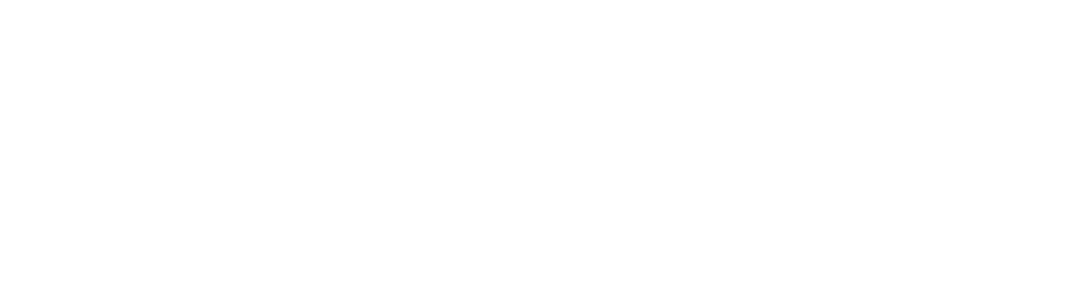
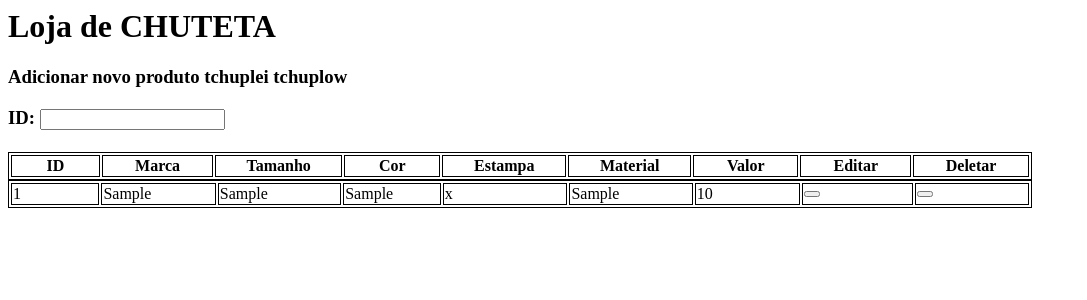
Before and after one commit to RafaBobsin/crud-grupoD, a PHP site: page /conection.php in a window 1280 px wide. Before the commit the part shown is empty. Shown: the top 300 px of the page, without its empty margins (0-1087 px from the left). Run offline with PHP 8.4, Linux system fonts and the light colour scheme; tables that the repository leaves empty or names only in its code hold one stand-in row (values such as "Sample post"); lists and menus that the app fills with data are empty.

Commit message:
add read for table produto

```diff
--- a/conection.php
+++ b/conection.php
@@ -1,5 +1,76 @@
 <?php
 
-    $db = new PDO("mysql:host-localhost;dbname=chupeta", "root", "")
+    $connection = new PDO("mysql:host=localhost;dbname=chupeta", "root", "");
+
+    $sql = "SELECT * FROM produto";
+    $statement = $connection->prepare($sql);
+    $statement->execute();
+
+    echo "<h1>Loja de CHUTETA</h1>";
+
+    echo "<form>
+    <h3>Adicionar novo produto tchuplei tchuplow<h3>
+    <label>ID: <input></input></label>
+    </form><br><br>";
+
+    echo "<table><tr><th>ID</th><th>Marca</th><th>Tamanho</th><th>Cor</th><th>Estampa</th><th>Material</th><th>Valor</th><th>Editar</th><th>Deletar</th></tr></table>";
+    while($row = $statement->fetch())
+    {
+        // id, marca, tamanho, cor, estampa, material, valor
+
+        echo "<table><tr><td id='prod'>".$row['id_produto'].
+        "</td><td id='marca'>".$row['marca'].
+        "</td><td id='tamanho'>".$row['tamanho'].
+        "</td><td id='cor'>".$row['cor'].
+        "</td><td id='estampa'>".$row['estampa'].
+        "</td><td id='material'>".$row['material'].
+        "</td><td id='valor'>".$row['valor'].
+        "</td><td id='botao1'><button></button>".
+        "</td><td id='botao2'><button></button>".
+        "</td></tr></table>";
+    }
 
 ?>
+
+<style>
+table, th, td {
+    border:1px solid black;
+}
+
+table{
+    width: 80vw;
+}
+
+th{
+    width: 30vw;
+}
+
+#prod{
+    width: 6.5vw;
+}
+
+#marca, #botao2{
+    width: 8.5vw;
+}
+
+#tamanho, #material{
+    width: 9.2vw;
+}
+
+#estampa{
+    width: 9.3vw;
+}
+
+#cor{
+    width: 7.2vw;
+}
+
+#valor{
+    width: 7.8vw;
+}
+
+#botao1{
+    width: 8.2vw;
+}
+
+</style>
```
